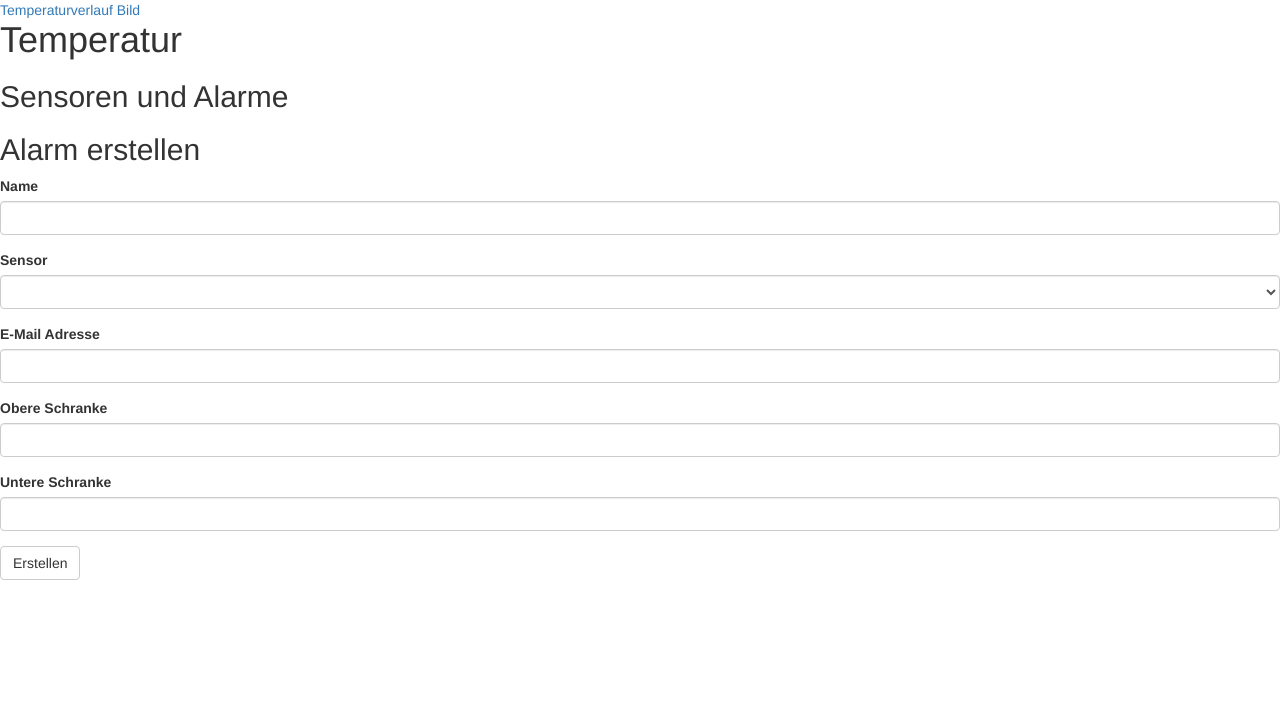
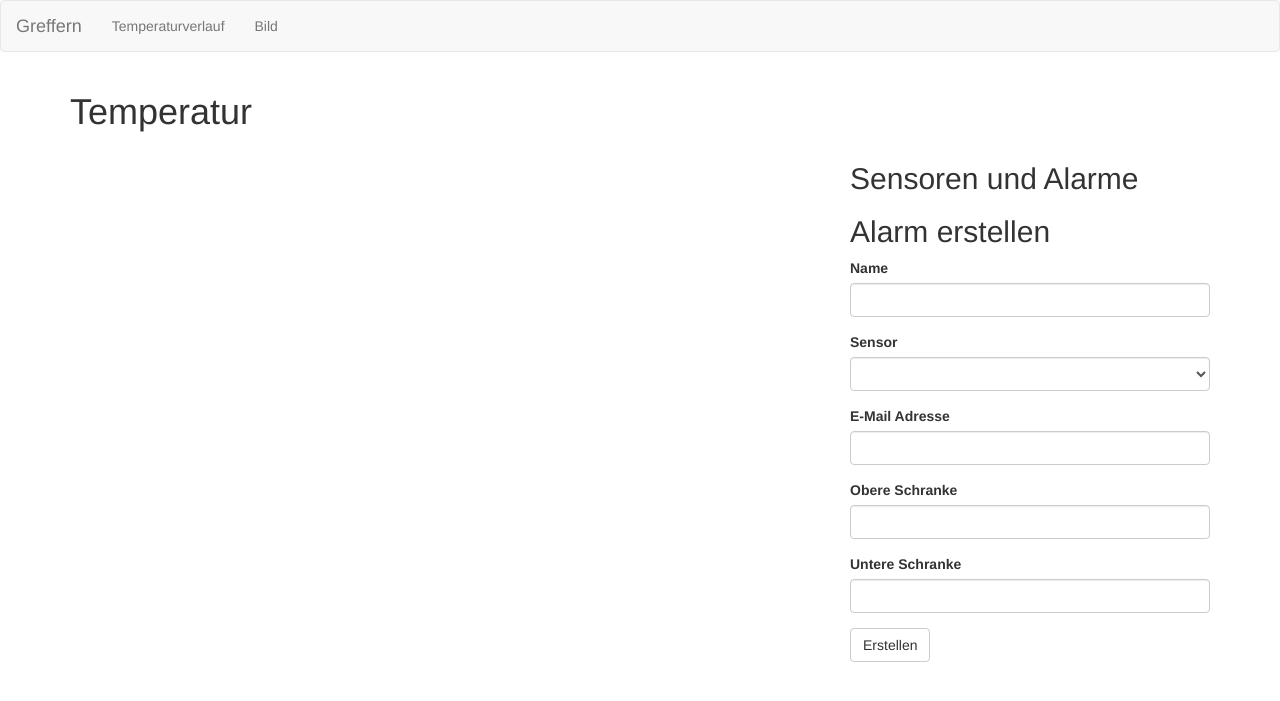
Before and after one commit to five-elephants/greffern, a Flask app: template ui/templates/temperatur.html in a window 1280 px wide. Shown: the top 701 px of the page. Run offline with Flask 2, Linux system fonts and the light colour scheme; the template is opened without the code that fills it: values that come from a table or form of the project are taken from there, others are empty; parts of the project's set-up code (start-up, migrations or seed data) failed here and were passed over; some libraries are stand-ins or nearby versions.

Commit message:
Improve layout

```diff
--- a/ui/templates/base.html
+++ b/ui/templates/base.html
@@ -8,8 +8,24 @@
 {% endblock %}
 
 {% block navbar %}
-    <div class="navbar navbar-fixed-top">
-        <a href='/temp-plot'>Temperaturverlauf</a>
-        <a href='/camera'>Bild</a>
+<nav class="navbar navbar-default">
+<div class="container-fluid">
+    <div class="navbar-header">
+        <button type="button" class="navbar-toggle collapsed"
+                data-toggle="collapse"
+                data-target="#bs-navbar-collapse-1"
+                aria-expanded="false">
+            <span class="icon-bar"></span>
+        </button>
+        <a class="navbar-brand" href="/">Greffern</a>
     </div>
+
+    <div class="collapse navbar-collapse" id="bs-navbar-collapse-1">
+        <ul class="nav navbar-nav">
+            <li><a href='/temp-plot'>Temperaturverlauf</a></li>
+            <li><a href='/camera'>Bild</a></li>
+        </ul>
+    </div>
+</div>
+</nav>
 {% endblock %}
--- a/ui/templates/temperatur.html
+++ b/ui/templates/temperatur.html
@@ -23,10 +23,19 @@
 {% endblock %}
 
 {% block content %}
+<div class="container">
+<div class="row">
+    <div class="col-md-12">
         <h1>Temperatur</h1>
+    </div>
+</div>
 
+<div class="row">
+    <div class="col-xs-8">
         {{ div|safe }}
+    </div>
 
+    <div class="col-xs-4">
         <h2>Sensoren und Alarme</h2>
 
         <div id='sensors'>
@@ -54,5 +63,7 @@
 
         <h2>Alarm erstellen</h2>
         {{ wtf.quick_form(create_alert_form, method='POST', action='/temperatur') }}
-
+    </div>
+</div>
+</div>
 {% endblock %}
```
Also changed, not shown: ui/templates/camera.html (+10 -2 lines), ui/templates/index.html (+9 -1 lines). Lines whose indentation alone changed are shown as unchanged.
